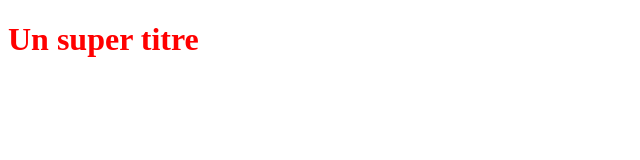
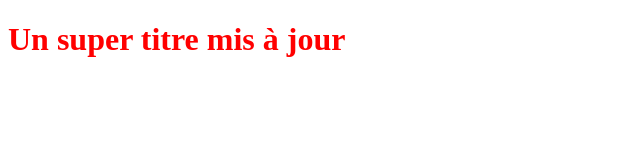
Before and after one commit to George01-geek/OC-Project-bis, a plain HTML site: page index.html in a window 1280 px wide. Shown: the whole page, without its empty margins (0-640 px from the left). Drawn offline with Linux system fonts and the light colour scheme.

Commit message:
modif du titre maj

```diff
--- a/index.html
+++ b/index.html
@@ -5,6 +5,6 @@
    <link rel="stylesheet" type="text/css" href="styles.css">
 </head>
 <body>
-   <h1>Un super titre</h1>
+   <h1>Un super titre mis à jour</h1>
 </body>
 </html>
```
